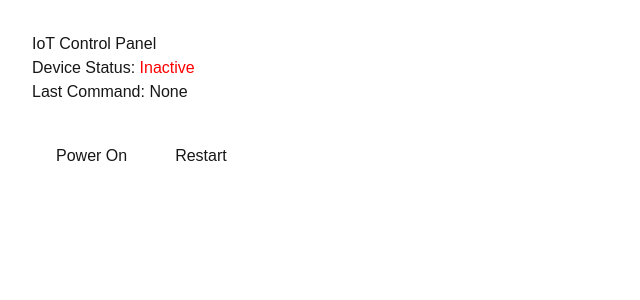
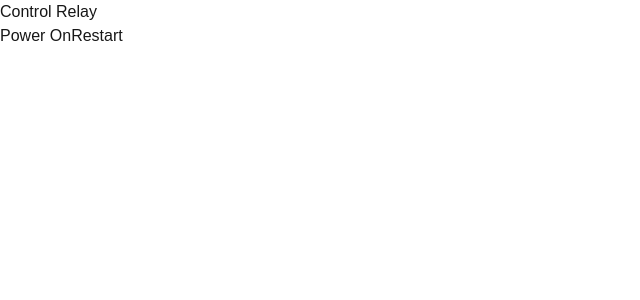
Before and after one commit to uranghalus/pc-led, a Next.js app: page / in a window 1280 px wide. Shown: the top 300 px of the page, without its empty margins (0-640 px from the left). Built offline with nearby package versions, Linux system fonts and the light colour scheme; no server answers.

Commit message:
test 234

```diff
--- a/app/page.tsx
+++ b/app/page.tsx
@@ -1,72 +1,46 @@
 'use client';
 
-import { useEffect, useState } from 'react';
-import Pusher from 'pusher-js';
+import { useState } from 'react';
 
-const Home = () => {
-  const [deviceActive, setDeviceActive] = useState(false);
-  const [lastCommand, setLastCommand] = useState('');
+export default function ControlPage() {
+  const [loading, setLoading] = useState(false);
+  const [message, setMessage] = useState('');
 
-  useEffect(() => {
-    const pusher = new Pusher(process.env.PUSHER_APP_KEY || '', {
-      cluster: process.env.PUSHER_CLUSTER || '',
-    });
+  const sendCommand = async (command: 'power_on' | 'restart') => {
+    setLoading(true);
+    setMessage('');
+    try {
+      const res = await fetch('/api/control', {
+        method: 'POST',
+        headers: {
+          'Content-Type': 'application/json',
+        },
+        body: JSON.stringify({ command }),
+      });
 
-    const channel = pusher.subscribe('device-channel');
-
-    channel.bind('heartbeat', (data: { active: boolean }) => {
-      setDeviceActive(data.active);
-    });
-
-    channel.bind('control-command', (data: { command: string }) => {
-      setLastCommand(data.command);
-    });
-
-    return () => {
-      pusher.unsubscribe('device-channel');
-    };
-  }, []);
-
-  const sendCommand = async (action: 'power_on' | 'restart') => {
-    const response = await fetch('/api/control', {
-      method: 'POST',
-      headers: { 'Content-Type': 'application/json' },
-      body: JSON.stringify({ action }),
-    });
-    const data = await response.json();
-    if (!data.success) {
-      alert('Failed to send command.');
+      const data = await res.json();
+      if (data.success) {
+        setMessage(`Command "${command}" sent successfully!`);
+      } else {
+        setMessage(`Failed to send command: ${data.error}`);
+      }
+    } catch (error) {
+      setMessage('Error sending command');
+    } finally {
+      setLoading(false);
     }
   };
 
   return (
-    <div style={{ padding: '2rem', fontFamily: 'Arial, sans-serif' }}>
-      <h1>IoT Control Panel</h1>
-      <p>
-        Device Status:{' '}
-        <span style={{ color: deviceActive ? 'green' : 'red' }}>
-          {deviceActive ? 'Active' : 'Inactive'}
-        </span>
-      </p>
-      <p>Last Command: {lastCommand || 'None'}</p>
-
-      <div style={{ marginTop: '1rem' }}>
-        <button onClick={() => sendCommand('power_on')} style={buttonStyle}>
-          Power On
-        </button>
-        <button onClick={() => sendCommand('restart')} style={buttonStyle}>
-          Restart
-        </button>
-      </div>
+    <div>
+      <h1>Control Relay</h1>
+      <button onClick={() => sendCommand('power_on')} disabled={loading}>
+        Power On
+      </button>
+      <button onClick={() => sendCommand('restart')} disabled={loading}>
+        Restart
+      </button>
+      {message && <p>{message}</p>}
     </div>
   );
-};
-
-const buttonStyle = {
-  margin: '0.5rem',
-  padding: '1rem',
-  fontSize: '1rem',
-  cursor: 'pointer',
-};
-
-export default Home;
+}
--- /dev/null
+++ b/app/status/page.tsx
@@ -0,0 +1,43 @@
+'use client';
+
+import { useEffect, useState } from 'react';
+import Pusher from 'pusher-js';
+
+export default function StatusPage() {
+  const [status, setStatus] = useState<{
+    ip: string;
+    isConnected: boolean;
+  } | null>(null);
+
+  useEffect(() => {
+    const pusher = new Pusher('c09111d6e77b55cca39f', {
+      cluster: 'ap1',
+    });
+    const channel = pusher.subscribe('iot-status');
+
+    channel.bind(
+      'status-update',
+      (data: { ip: string; isConnected: boolean }) => {
+        setStatus(data);
+      }
+    );
+
+    return () => {
+      pusher.unsubscribe('iot-status');
+    };
+  }, []);
+
+  return (
+    <div>
+      <h1>Device Status</h1>
+      {status ? (
+        <div>
+          <p>IP: {status.ip}</p>
+          <p>Connection: {status.isConnected ? 'Connected' : 'Disconnected'}</p>
+        </div>
+      ) : (
+        <p>Waiting for status updates...</p>
+      )}
+    </div>
+  );
+}
```
